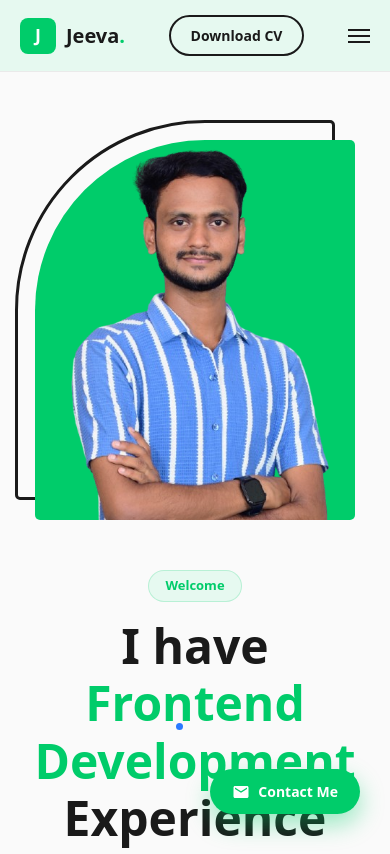
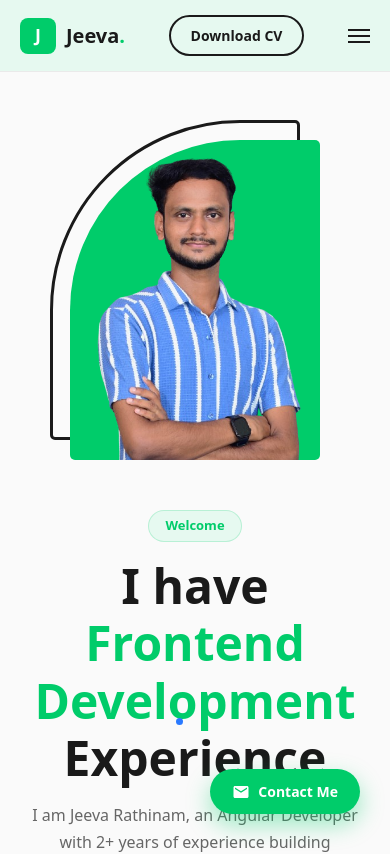
Before and after one commit to jeevarathinam3003/Portfolio, an Angular app: page / in a window 390 px wide. Shown: the top 854 px of the page. Built offline with nearby package versions, Linux system fonts and the light colour scheme.

Commit message:
Updated - New Green 7

```diff
--- a/src/app/app.component.scss
+++ b/src/app/app.component.scss
@@ -301,6 +301,7 @@ body {
     position: relative;
     width: 320px;
     height: 380px;
+
     margin: 0 auto;
 
     .green-backdrop {
@@ -820,7 +821,8 @@ footer {
   .hero-image-container {
     order: 1;
     margin-bottom: 20px;
-    /* Text oda merge aagama irukka chinna gap */
+    width: 250px !important;
+    height: 320px !important;
   }
 
   /* Text content-ah photo-ku kela thakka */
@@ -886,6 +888,8 @@ footer {
       height: 1px;
     }
   }
+
+
 }
 
 .three {
```
